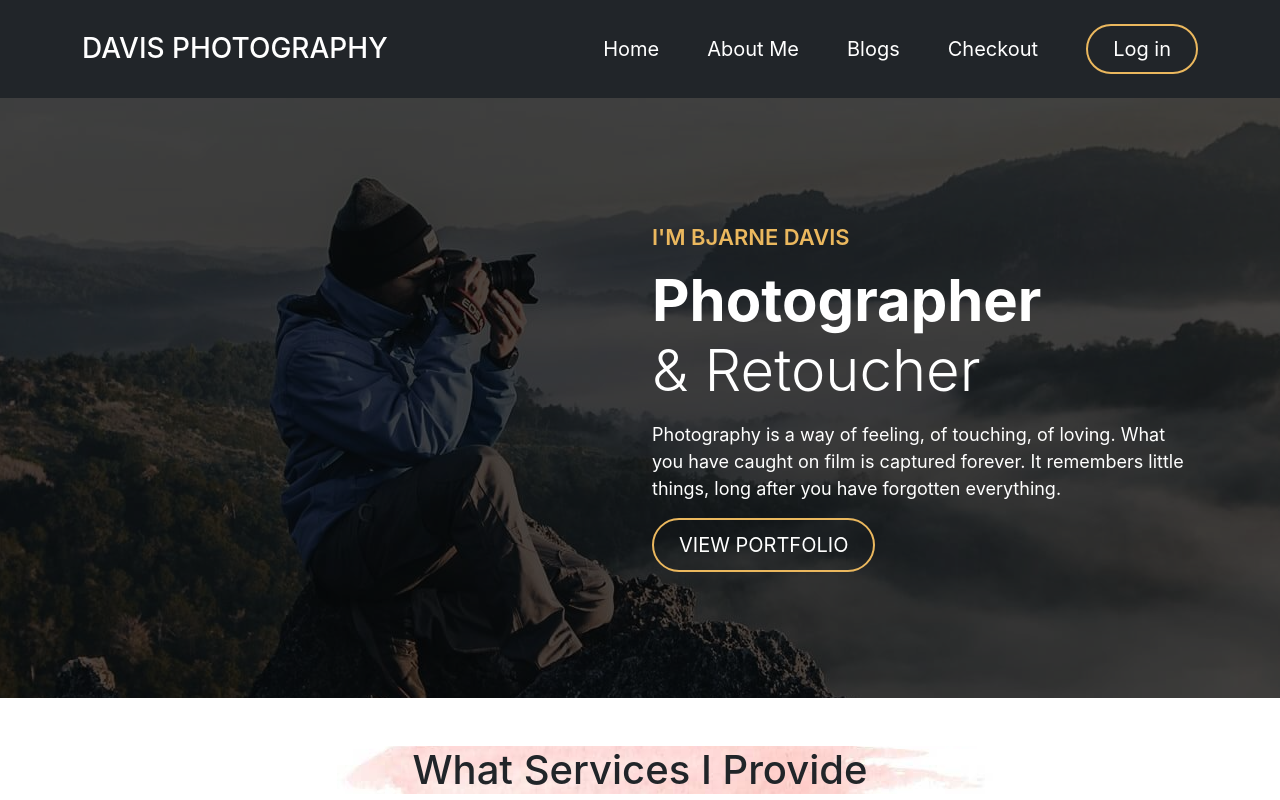
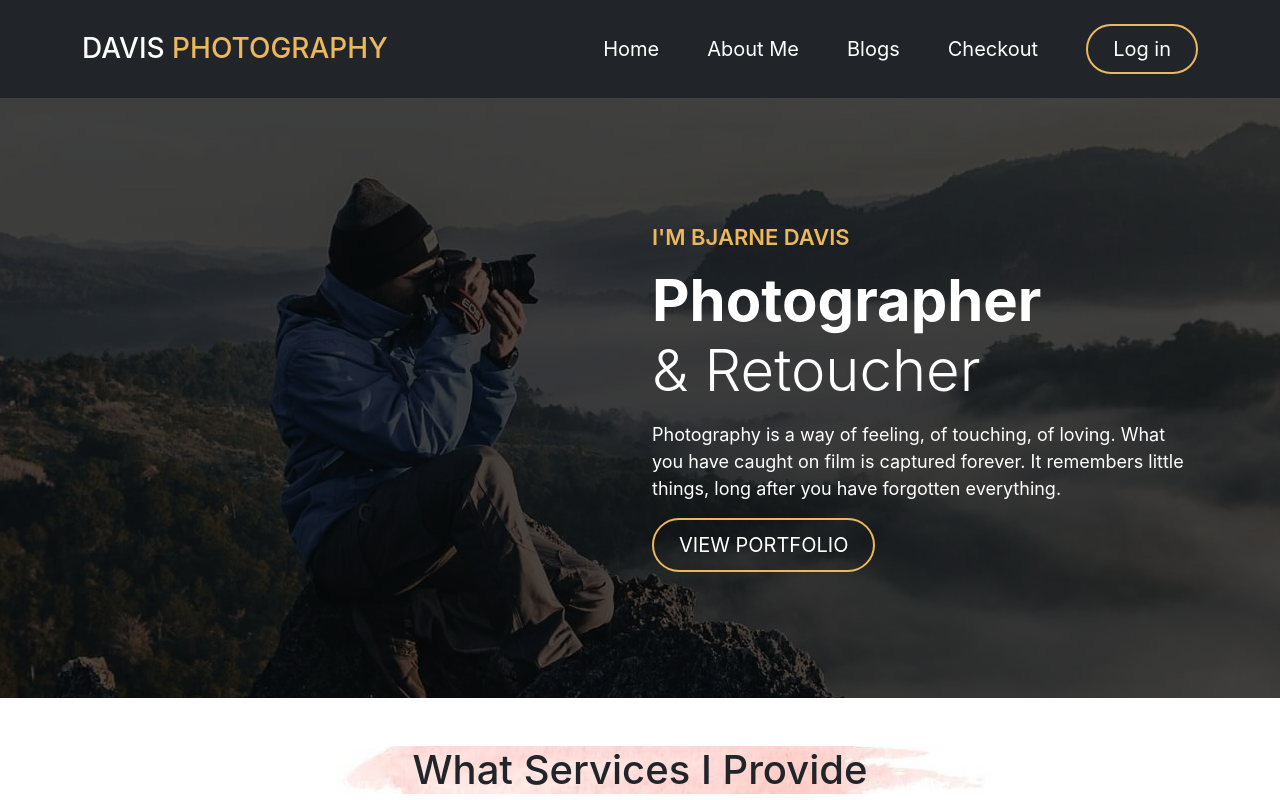
Before and after one commit to rockydey/photography-portfolio, a React (Create React App) app: page / in a window 1280 px wide. Shown: the top 800 px of the page. Built offline with nearby package versions, Linux system fonts and the light colour scheme; no server answers; the HTML template or start-up script is replaced by a standard one.

Commit message:
readme file complete

```diff
--- a/src/Pages/Shared/Header/Header.css
+++ b/src/Pages/Shared/Header/Header.css
@@ -1,9 +1,13 @@
-.logo-container{
+.logo-container {
     text-decoration: none;
 }
 
 .logo-container h3 {
     margin-bottom: 0;
+}
+
+.logo-container h3 span {
+    color: #EBB85E;
 }
 
 .navbar-container a,
--- a/src/Pages/Shared/Header/Header.jsx
+++ b/src/Pages/Shared/Header/Header.jsx
@@ -16,7 +16,7 @@ const Header = () => {
             <div>
                 <Navbar collapseOnSelect expand="lg" bg="dark" variant="dark">
                     <Container>
-                        <Link to="/" className='logo-container'><h3 className='text-white'>DAVIS PHOTOGRAPHY</h3></Link>
+                        <Link to="/" className='logo-container'><h3 className='text-white'>DAVIS <span>PHOTOGRAPHY</span></h3></Link>
                         <Navbar.Toggle aria-controls="responsive-navbar-nav" />
                         <Navbar.Collapse id="responsive-navbar-nav">
                             <Nav className="ms-auto navbar-container d-flex align-items-center">
```
Also changed, not shown: firebase.json (added), 2 other files (tests, documents, lock files or other folders).
